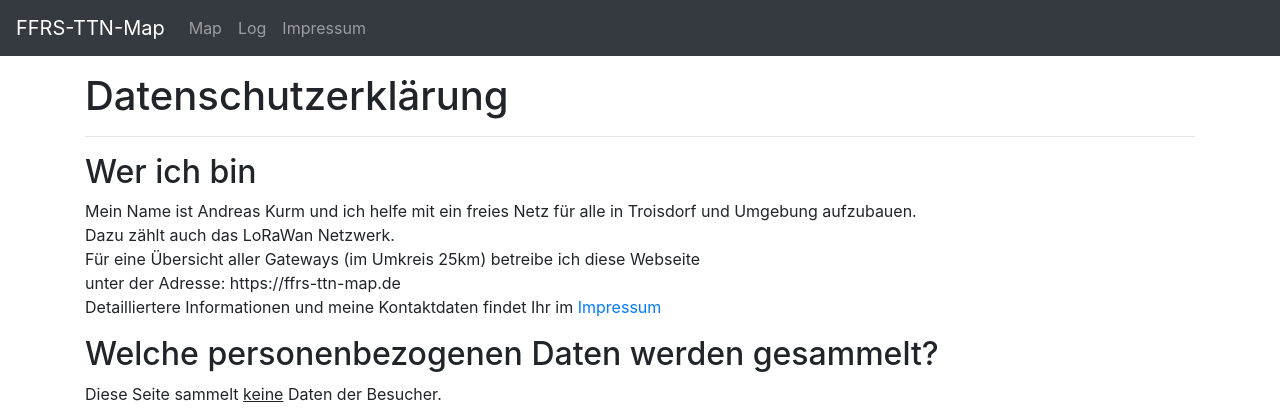
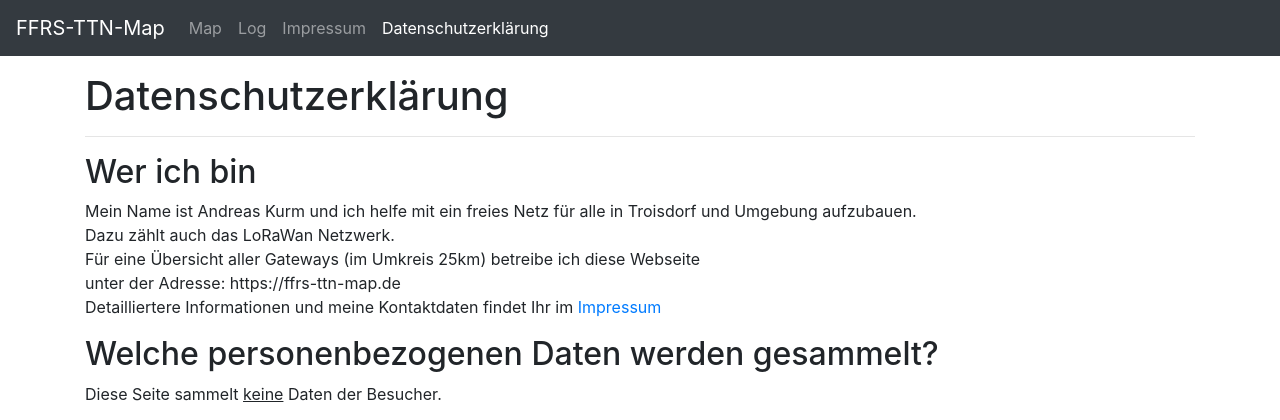
Before and after one commit to kamkalian/IoTMap, a Flask app: page /datenschutz in a window 1280 px wide. Shown: the top 420 px of the page. Run offline with Flask 2, Linux system fonts and the light colour scheme; parts of the project's set-up code (start-up, migrations or seed data) failed here and were passed over; some libraries are stand-ins or nearby versions.

Commit message:
Added item in navigation for datenschutz

```diff
--- a/app/templates/base.html
+++ b/app/templates/base.html
@@ -39,6 +39,9 @@
             <li class="nav-item {% if site == 'impressum' %}active{% endif %}">
               <a class="nav-link" href="{{ url_for('main.impressum') }}">Impressum</a>
             </li>
+            <li class="nav-item {% if site == 'datenschutz' %}active{% endif %}">
+              <a class="nav-link" href="{{ url_for('main.datenschutz') }}">Datenschutzerklärung</a>
+            </li>
         </div>
     </nav>
 
```
